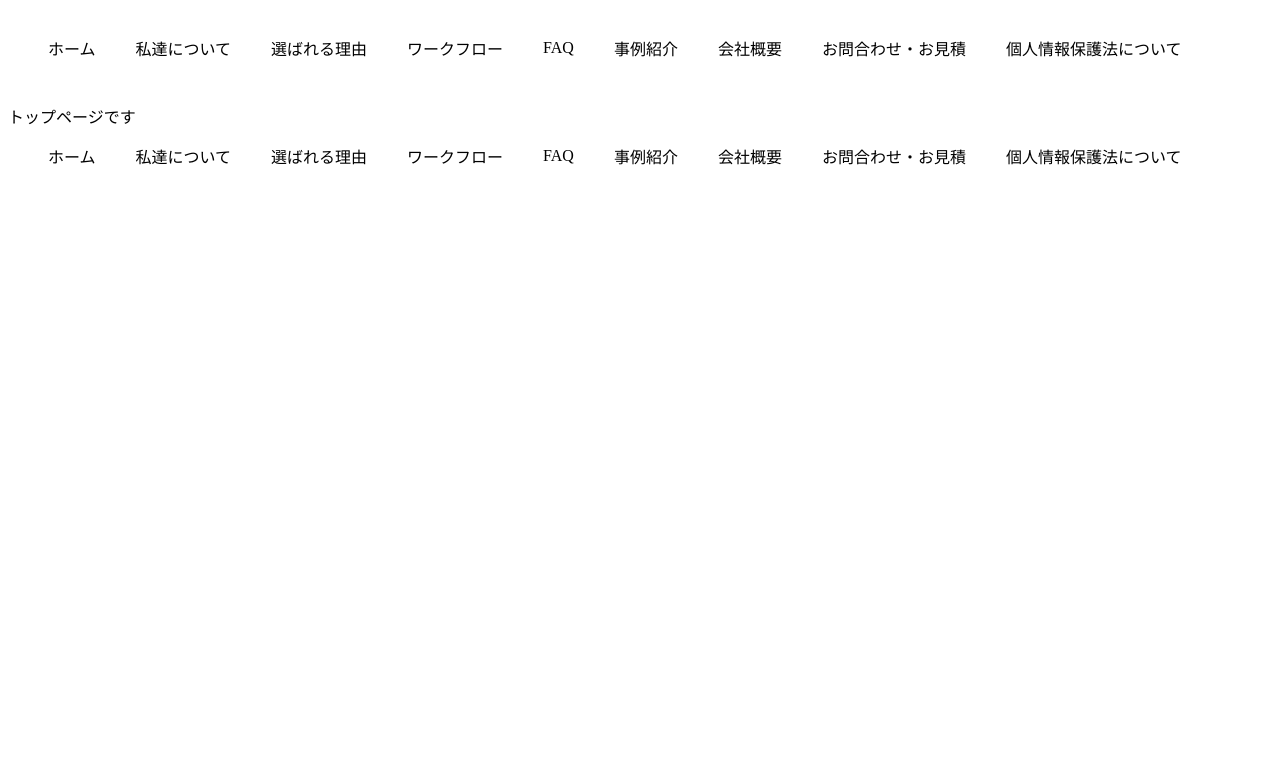
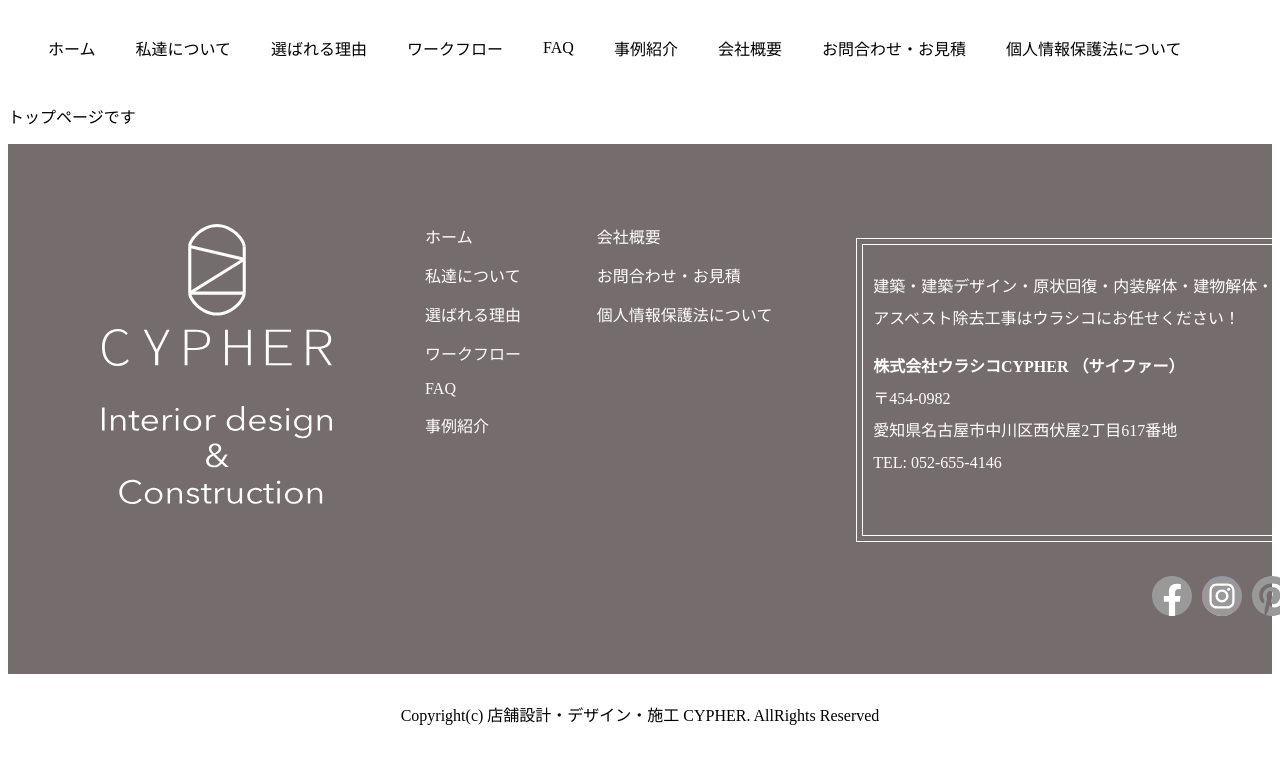
Before and after one commit to maeda-kaoru/ratrun-middle-maeda, a Nuxt app in the folder ratrun-middle/: page / in a window 1280 px wide. Shown: the top 764 px of the page. Built offline with nearby package versions, Linux system fonts and the light colour scheme.

Commit message:
4/12 footer仮完成

```diff
--- a/ratrun-middle/components/organisms/AppFooter/AppFooter.vue
+++ b/ratrun-middle/components/organisms/AppFooter/AppFooter.vue
@@ -1,31 +1,55 @@
 <template>
   <footer>
+    <div class="footer-area">
+      <div class="logo">
+        <img src="../../../assets/img/logo.svg" />
+        <img src="../../../assets/img/logo-text.svg" />
+      </div>
       <div class="menu">
+        <div class="menu-left">
           <nuxt-link v-for="(link, key) in links" :key="key" :to="link.to">{{
             link.text
           }}</nuxt-link>
-      <nuxt-link v-for="(link, key) in secondLinks" :key="key" :to="link.to">{{
-        link.text
-      }}</nuxt-link>
         </div>
-    <button class="img-area" @click="clickMenu">
-      <img src="../../../assets/img/hamburger.svg" />
-    </button>
-    <AppMobileMenu v-if="isMenu" />
+        <div class="menu-right">
+          <nuxt-link
+            v-for="(link, key) in secondlinks"
+            :key="key"
+            :to="link.to"
+            >{{ link.text }}</nuxt-link
+          >
+        </div>
+      </div>
+      <div class="footer-right">
+        <div class="address">
+          <p>
+            建築・建築デザイン・原状回復・内装解体・建物解体・アスベスト除去工事はウラシコにお任せください！
+          </p>
+          <p>
+            <b>株式会社ウラシコ<br class="sp-br" />CYPHER （サイファー）</b>
+            <!-- <div class="space"></div> -->
+            <br />〒454-0982
+            <br />愛知県名古屋市中川区西伏屋2丁目617番地
+            <!-- <div class="space"></div> -->
+            <br />TEL: 052-655-4146
+          </p>
+        </div>
+        <div class="icon">
+          <img src="../../../assets/img/icon-facebook.svg" />
+          <img src="../../../assets/img/icon-instagram.svg" />
+          <img src="../../../assets/img/icon-pintarest.svg" />
+        </div>
+      </div>
+    </div>
+    <div class="Copyright">
+      <p>Copyright(c) 店舗設計・デザイン・施工 CYPHER. AllRights Reserved</p>
+    </div>
   </footer>
 </template>
 
 <script>
-import { AppMobileMenu } from "../../molecules/Menu";
-
 export default {
-  components: { AppMobileMenu },
-
   setup() {
-    const clickMenu = () => {
-      isMenu.value = !isMenu.value;
-    };
-    const isMenu = ref(false);
     const links = reactive([
       { text: "ホーム", to: "#" },
       { text: "私達について", to: "#" },
@@ -33,76 +57,173 @@ export default {
       { text: "ワークフロー", to: "#" },
       { text: "FAQ", to: "#" },
       { text: "事例紹介", to: "#" },
+    ]);
+    const secondlinks = reactive([
       { text: "会社概要", to: "#" },
       { text: "お問合わせ・お見積", to: "#" },
+      { text: "個人情報保護法について", to: "#" },
     ]);
-    const secondLinks = reactive([{ text: "個人情報保護法について", to: "#" }]);
-    return { links, clickMenu, isMenu, secondLinks };
+    return { links, secondlinks };
   },
 };
 </script>
 
 <style lang='scss' scoped>
-.img-area {
+footer {
+  padding: 0 0px;
+}
+.footer-area {
+  color: white;
   width: 100%;
+  height: 450px;
+  background-color: #756d6d;
+  display: flex;
+  padding-top: 80px;
+  @include tablet {
+    height: 1200px;
+    flex-direction: column;
+    padding: 0px;
+  }
+}
+.logo {
+  width: 33%;
+  display: flex;
+  flex-direction: column;
+  align-items: center;
+  gap: 40px;
+  @include tablet {
+    width: 100%;
+    height: 250px;
+    gap: 20px;
+    padding: 30px 0px 30px 0px;
+  }
+  img {
+    width: 230px;
+    @include tablet {
+      width: 180px;
+    }
+  }
+}
+.menu {
+  width: 33%;
+  height: 150px;
+  display: flex;
+  @include tablet {
+    width: 100%;
+    height: 400px;
+    flex-direction: column;
+    align-items: center;
+    justify-content: center;
+  }
+  a {
+    text-decoration: none;
+    color: white;
+  }
+}
+
+.menu-left {
+  width: 700px;
+  height: 150px;
+  display: flex;
+  flex-direction: column;
+  gap: 15px;
+
+  @include tablet {
+    width: 60%;
+    height: 240px;
+  }
+}
+.menu-right {
+  width: 1000px;
+  height: 150px;
+  display: flex;
+  flex-direction: column;
+  gap: 15px;
+  @include tablet {
+    width: 60%;
+    height: 150px;
+  }
+}
+.footer-right {
+  width: 33%;
+  display: flex;
+  flex-direction: column;
+  @include tablet {
+    width: 100%;
+    height: 400px;
+    flex-direction: none;
+    align-items: center;
+    justify-content: center;
+  }
+}
+.address {
+  width: 400px;
+  height: 270px;
+  padding: 10px;
+  border: 1px solid;
+  outline: 1px solid;
+  outline-offset: 5px;
+  margin: 20px;
+
+  @include tablet {
+    width: 80%;
+    height: 350px;
+    padding: 20px;
+    outline: none;
+    outline-offset: none;
+    margin: 0px;
+  }
+  p {
+    line-height: 2em;
+  }
+}
+.sp-br {
   display: none;
-
   @include tablet {
     display: block;
   }
 }
+
+.space {
+  display: none;
+  @include tablet {
+    display: block;
+  }
+}
+
+.icon {
+  width: 450px;
+  display: flex;
+  justify-content: flex-end;
+  gap: 10px;
+  margin-top: 20px;
+  @include tablet {
+    display: none;
+  }
   img {
-  width: 15%;
-  display: flex;
-  margin-left: auto;
-  margin-right: 20px;
+    width: 40px;
   }
-header {
-  padding: 0 0px;
-  height: 80px;
 }
-.menu {
-  display: flex;
-  gap: 40px;
-  margin-left: 40px;
-  align-items: center;
-  height: 100%;
+
+.img-area {
+  width: 100%;
   @include tablet {
     display: none;
   }
 }
 
-.menu a {
-  text-decoration: none;
-  color: #000;
+.Copyright {
+  width: 100%;
+  height: 80px;
+  font-family: 小塚ゴシック Pr6N;
+  display: flex;
+  justify-content: center;
+  align-items: center;
+  @include tablet{
+    // padding: 20px;
+    height: 150px;
   }
-.header-right {
-  width: 50%;
-  padding-right: 50px;
-  margin-left: auto;
+
 }
-.header-right-title {
-  font-size: 70px;
-}
-@include tablet {
-  .sp-menu {
-    position: fixed;
-    width: 100%;
-    height: 730px;
-  }
-  .sp-menu a {
-    text-decoration: none;
-    color: #000;
-  }
-  .mobile-menu {
-    width: 80%;
-    height: 650px;
-    text-align: left;
-    display: flex;
-    flex-direction: column;
-    gap: 30px;
-    padding-left: 50px;
-    padding-top: 50px;
-  }
-}
+
 </style>
```
Lines whose indentation alone changed are shown as unchanged.
